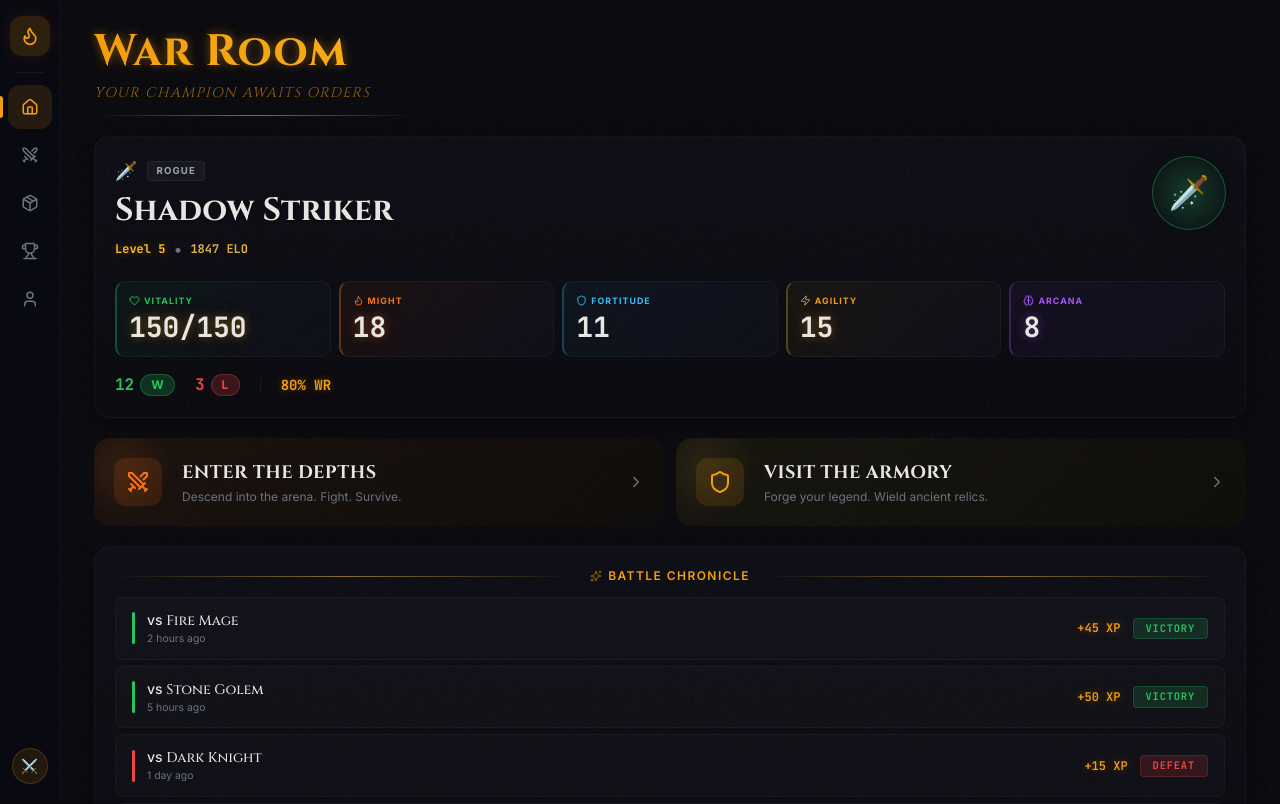
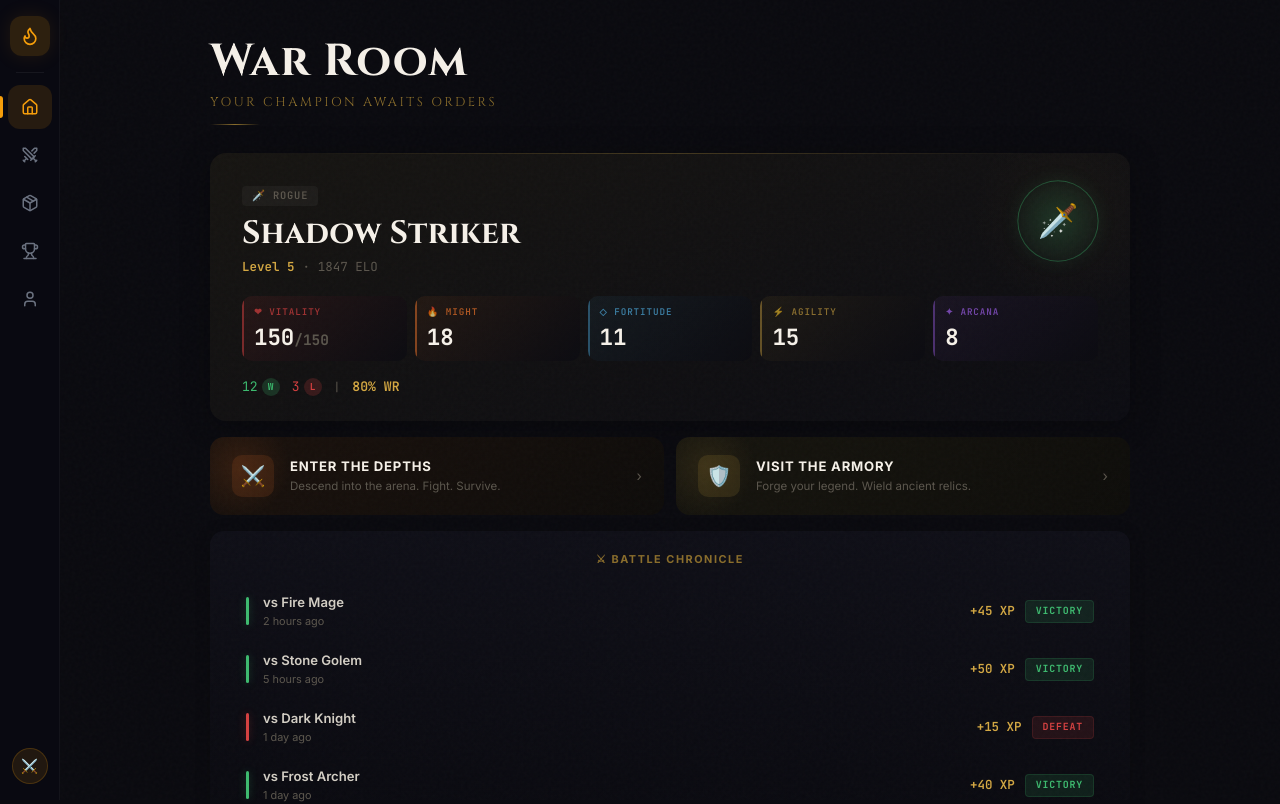
Before and after one commit to Dev-Busters/agent-arena, a Next.js app in the folder frontend/: page /dashboard in a window 1280 px wide. Shown: the top 804 px of the page. Built offline with nearby package versions, Linux system fonts and the light colour scheme.

Commit message:
Dashboard: Match visual reference exactly (stat boxes, hero card, icons, chronicle)

```diff
--- a/frontend/src/app/(app)/dashboard/page.tsx
+++ b/frontend/src/app/(app)/dashboard/page.tsx
@@ -1,8 +1,12 @@
 'use client';
 
-import { motion, AnimatePresence } from 'framer-motion';
+import { motion } from 'framer-motion';
 import Link from 'next/link';
-import { Flame, Shield, Zap, Brain, Heart, Swords, ChevronRight, Sparkles } from 'lucide-react';
+
+/**
+ * Dashboard - War Room
+ * Styled to match agent-arena-visual-reference.html exactly
+ */
 
 const mockAgent = {
   name: 'Shadow Striker',
@@ -25,165 +29,279 @@ const mockBattles = [
   { id: 2, opponent: 'Stone Golem', result: 'win', xp: 50, date: '5 hours ago' },
   { id: 3, opponent: 'Dark Knight', result: 'loss', xp: 15, date: '1 day ago' },
   { id: 4, opponent: 'Frost Archer', result: 'win', xp: 40, date: '1 day ago' },
-  { id: 5, opponent: 'Lightning Sage', result: 'win', xp: 55, date: '2 days ago' },
 ];
 
-const typeIcons: Record<string, { icon: string; color: string; bg: string; border: string }> = {
-  warrior: { icon: '⚔️', color: '#f97316', bg: 'radial-gradient(circle, rgba(249,115,22,0.25) 0%, rgba(249,115,22,0.08) 70%)', border: 'rgba(249,115,22,0.35)' },
-  rogue:   { icon: '🗡️', color: '#22c55e', bg: 'radial-gradient(circle, rgba(34,197,94,0.25) 0%, rgba(34,197,94,0.08) 70%)',  border: 'rgba(34,197,94,0.35)' },
-  mage:    { icon: '✦',  color: '#38bdf8', bg: 'radial-gradient(circle, rgba(56,189,248,0.25) 0%, rgba(56,189,248,0.08) 70%)', border: 'rgba(56,189,248,0.35)' },
-  tank:    { icon: '🛡️', color: '#a855f7', bg: 'radial-gradient(circle, rgba(168,85,247,0.25) 0%, rgba(168,85,247,0.08) 70%)', border: 'rgba(168,85,247,0.35)' },
+// Class shape styles matching reference exactly
+const classShapes: Record<string, { icon: string; bg: string; border: string; shadow: string }> = {
+  warrior: {
+    icon: '⚔️',
+    bg: 'radial-gradient(circle, rgba(232, 114, 42, 0.2) 0%, rgba(232, 114, 42, 0.05) 70%)',
+    border: '1.5px solid rgba(232, 114, 42, 0.35)',
+    shadow: '0 0 20px rgba(232, 114, 42, 0.1)',
+  },
+  rogue: {
+    icon: '🗡️',
+    bg: 'radial-gradient(circle, rgba(61, 186, 111, 0.2) 0%, rgba(61, 186, 111, 0.05) 70%)',
+    border: '1.5px solid rgba(61, 186, 111, 0.35)',
+    shadow: '0 0 20px rgba(61, 186, 111, 0.1)',
+  },
+  mage: {
+    icon: '✦',
+    bg: 'radial-gradient(circle, rgba(77, 168, 218, 0.2) 0%, rgba(77, 168, 218, 0.05) 70%)',
+    border: '1.5px solid rgba(77, 168, 218, 0.35)',
+    shadow: '0 0 20px rgba(77, 168, 218, 0.1)',
+  },
+  tank: {
+    icon: '🛡️',
+    bg: 'radial-gradient(circle, rgba(155, 93, 229, 0.2) 0%, rgba(155, 93, 229, 0.05) 70%)',
+    border: '1.5px solid rgba(155, 93, 229, 0.35)',
+    shadow: '0 0 20px rgba(155, 93, 229, 0.1)',
+  },
 };
 
+// Stat box styles matching reference exactly
 const stats = [
-  { label: 'VITALITY', value: `${mockAgent.hp}/${mockAgent.maxHp}`, icon: Heart, color: 'text-venom', glowClass: 'text-glow-gold', gradientFrom: 'rgba(34,197,94,0.06)', borderColor: 'rgba(34,197,94,0.35)' },
-  { label: 'MIGHT', value: mockAgent.might, icon: Flame, color: 'text-fire', glowClass: 'text-glow-fire', gradientFrom: 'rgba(249,115,22,0.06)', borderColor: 'rgba(249,115,22,0.35)' },
-  { label: 'FORTITUDE', value: mockAgent.fortitude, icon: Shield, color: 'text-ice', glowClass: '', gradientFrom: 'rgba(56,189,248,0.05)', borderColor: 'rgba(56,189,248,0.28)' },
-  { label: 'AGILITY', value: mockAgent.agility, icon: Zap, color: 'text-gold', glowClass: 'text-glow-gold', gradientFrom: 'rgba(250,204,21,0.05)', borderColor: 'rgba(250,204,21,0.28)' },
-  { label: 'ARCANA', value: mockAgent.arcana, icon: Brain, color: 'text-arcane', glowClass: 'text-glow-arcane', gradientFrom: 'rgba(168,85,247,0.06)', borderColor: 'rgba(168,85,247,0.28)' },
+  {
+    label: 'Vitality',
+    icon: '❤',
+    value: `${mockAgent.hp}`,
+    suffix: `/${mockAgent.maxHp}`,
+    labelColor: 'rgba(212, 64, 64, 0.7)',
+    borderColor: 'rgba(212, 64, 64, 0.5)',
+    gradientFrom: 'rgba(212, 64, 64, 0.1)',
+  },
+  {
+    label: 'Might',
+    icon: '🔥',
+    value: mockAgent.might,
+    labelColor: 'rgba(232, 114, 42, 0.7)',
+    borderColor: 'rgba(232, 114, 42, 0.5)',
+    gradientFrom: 'rgba(232, 114, 42, 0.08)',
+  },
+  {
+    label: 'Fortitude',
+    icon: '◇',
+    value: mockAgent.fortitude,
+    labelColor: 'rgba(77, 168, 218, 0.7)',
+    borderColor: 'rgba(77, 168, 218, 0.4)',
+    gradientFrom: 'rgba(77, 168, 218, 0.07)',
+  },
+  {
+    label: 'Agility',
+    icon: '⚡',
+    value: mockAgent.agility,
+    labelColor: 'rgba(212, 168, 67, 0.6)',
+    borderColor: 'rgba(212, 168, 67, 0.4)',
+    gradientFrom: 'rgba(212, 168, 67, 0.07)',
+  },
+  {
+    label: 'Arcana',
+    icon: '✦',
+    value: mockAgent.arcana,
+    labelColor: 'rgba(155, 93, 229, 0.7)',
+    borderColor: 'rgba(155, 93, 229, 0.4)',
+    gradientFrom: 'rgba(155, 93, 229, 0.08)',
+  },
 ];
 
 export default function DashboardPage() {
   const winRate = ((mockAgent.wins / (mockAgent.wins + mockAgent.losses)) * 100).toFixed(0);
-  const typeInfo = typeIcons[mockAgent.type];
+  const shape = classShapes[mockAgent.type];
 
   return (
-    <div className="min-h-screen p-6">
-      <div className="max-w-6xl mx-auto space-y-5">
-
-        {/* Header */}
-        <motion.div initial={{ opacity: 0, y: -10 }} animate={{ opacity: 1, y: 0 }}>
-          <h1 className="font-display text-[2.75rem] font-bold tracking-wide leading-tight text-gradient-gold text-glow-gold">
+    <div className="min-h-screen p-10 max-w-[1000px] mx-auto">
+      {/* Page Header - Left aligned */}
+      <motion.div
+        initial={{ opacity: 0, y: -10 }}
+        animate={{ opacity: 1, y: 0 }}
+        className="mb-7"
+      >
+        <h1 className="font-display text-[2.8rem] font-bold text-[#f5f0e8] tracking-wide leading-none">
           War Room
         </h1>
-          <p className="text-[#92600a] italic font-display text-sm tracking-widest uppercase mt-1">
+        <p className="font-display text-[0.8rem] font-normal tracking-[0.2em] uppercase text-[#8a6d2b] mt-2">
           Your champion awaits orders
         </p>
-          <motion.div
-            initial={{ scaleX: 0 }}
-            animate={{ scaleX: 1 }}
-            transition={{ delay: 0.2, duration: 0.6, ease: 'easeOut' }}
-            className="divider-gold max-w-xs mt-3 origin-left"
+        <div
+          className="mt-3"
+          style={{
+            width: 50,
+            height: 1,
+            background: 'linear-gradient(90deg, transparent, #8a6d2b, transparent)',
+          }}
         />
       </motion.div>
 
-        {/* Agent Hero Card */}
+      {/* Hero Agent Card */}
       <motion.div
         initial={{ opacity: 0, y: 20 }}
         animate={{ opacity: 1, y: 0 }}
-          transition={{ delay: 0.1, duration: 0.5 }}
-          className="game-card p-5"
+        transition={{ delay: 0.1 }}
+        className="relative rounded-2xl overflow-hidden mb-4"
+        style={{
+          background: 'linear-gradient(160deg, rgba(24, 22, 18, 0.9) 0%, rgba(12, 12, 18, 0.95) 100%)',
+          boxShadow: '0 4px 30px rgba(0, 0, 0, 0.3)',
+          padding: '28px 32px 24px',
+        }}
       >
-          <div className="flex items-start justify-between mb-5">
-            <div className="space-y-1.5">
-              <div className="flex items-center gap-2.5">
-                <span className="text-lg" style={{ color: typeInfo.color }}>{typeInfo.icon}</span>
-                <span className="px-2 py-0.5 rounded text-[0.6rem] font-bold uppercase tracking-[0.12em] text-[#9ca3af]"
-                  style={{ background: 'rgba(255,255,255,0.04)', border: '1px solid rgba(255,255,255,0.06)' }}>
-                  {mockAgent.class}
-                </span>
+        {/* Subtle warm glow top edge */}
+        <div
+          className="absolute top-0 left-[10%] right-[10%] h-px"
+          style={{
+            background: 'linear-gradient(90deg, transparent, rgba(212, 168, 67, 0.25), transparent)',
+          }}
+        />
+        {/* Ambient glow in corner */}
+        <div
+          className="absolute pointer-events-none"
+          style={{
+            top: -40,
+            right: -40,
+            width: 200,
+            height: 200,
+            background: 'radial-gradient(circle, rgba(212, 168, 67, 0.04) 0%, transparent 70%)',
+          }}
+        />
+
+        {/* Top row */}
+        <div className="flex justify-between items-start mb-5 relative z-10">
+          <div className="flex-1">
+            {/* Class badge */}
+            <div
+              className="inline-flex items-center gap-1.5 font-mono text-[0.65rem] font-semibold tracking-[0.08em] uppercase text-[#5c574e] rounded px-2.5 py-0.5 mb-2"
+              style={{ background: 'rgba(255, 255, 255, 0.04)' }}
+            >
+              {shape.icon} {mockAgent.class}
             </div>
-              <h2 className="font-display text-[2rem] font-bold text-[#e8e6e3] leading-tight text-shadow-sm">
+            <h2 className="font-display text-[2rem] font-bold text-[#f5f0e8] leading-tight mb-1">
               {mockAgent.name}
             </h2>
-              <div className="flex items-center gap-2">
-                <span className="font-mono text-xs text-gold-bright font-bold text-glow-gold">Level {mockAgent.level}</span>
-                <span className="text-[#6b7280]">•</span>
-                <span className="font-mono text-xs shimmer-gold font-bold">{mockAgent.elo} ELO</span>
+            <div className="font-mono text-[0.78rem] text-[#5c574e] flex items-center gap-2">
+              <span className="text-[#d4a843] font-semibold">Level {mockAgent.level}</span>
+              <span>·</span>
+              <span>{mockAgent.elo} ELO</span>
             </div>
           </div>
 
-            {/* Agent icon with breathe animation */}
+          {/* Agent icon - matching reference shape styling */}
           <motion.div
-              className="rounded-full flex items-center justify-center"
-              animate={{ scale: [1, 1.03, 1] }}
+            className="rounded-full flex items-center justify-center flex-shrink-0"
+            animate={{ scale: [1, 1.02, 1] }}
             transition={{ duration: 4, repeat: Infinity, ease: 'easeInOut' }}
             style={{
-                width: 72, height: 72,
-                background: typeInfo.bg,
-                border: `1.5px solid ${typeInfo.border}`,
-                boxShadow: `inset 0 0 20px rgba(0,0,0,0.2), 0 0 24px rgba(0,0,0,0.3)`,
+              width: 80,
+              height: 80,
+              background: shape.bg,
+              border: shape.border,
+              boxShadow: shape.shadow,
               fontSize: 32,
             }}
           >
-              {typeInfo.icon}
+            {shape.icon}
           </motion.div>
         </div>
 
         {/* Stats Grid */}
-          <div className="grid grid-cols-5 gap-2 mb-4">
-            {stats.map((stat, idx) => {
-              const Icon = stat.icon;
-              return (
+        <div className="grid grid-cols-5 gap-2 mb-4 relative z-10">
+          {stats.map((stat, idx) => (
             <motion.div
               key={stat.label}
               initial={{ opacity: 0, y: 12 }}
               animate={{ opacity: 1, y: 0 }}
-                  transition={{ delay: 0.2 + idx * 0.08, ease: 'easeOut' }}
-                  whileHover={{ scale: 1.04, transition: { duration: 0.2 } }}
-                  className="rounded-[10px] p-3 relative overflow-hidden cursor-default"
+              transition={{ delay: 0.2 + idx * 0.06 }}
+              className="rounded-[10px] p-[10px_12px] relative overflow-hidden"
               style={{
-                    background: `linear-gradient(135deg, ${stat.gradientFrom} 0%, rgba(15,15,25,0.9) 100%)`,
-                    border: `1px solid rgba(255,255,255,0.04)`,
-                    borderLeftWidth: '2px',
-                    borderLeftColor: stat.borderColor,
+                background: `linear-gradient(135deg, ${stat.gradientFrom} 0%, rgba(12, 12, 18, 0.8) 100%)`,
               }}
             >
-                  <div className="flex items-center gap-1 mb-0.5">
-                    <Icon size={11} className={stat.color} />
-                    <span className={`text-[0.55rem] uppercase tracking-[0.12em] font-bold ${stat.color}`}>{stat.label}</span>
+              {/* Left border accent */}
+              <div
+                className="absolute left-0 top-0 bottom-0 w-[2px]"
+                style={{ background: stat.borderColor }}
+              />
+              <div
+                className="font-mono text-[0.58rem] font-semibold tracking-[0.1em] uppercase mb-[3px] flex items-center gap-1"
+                style={{ color: stat.labelColor }}
+              >
+                {stat.icon} {stat.label}
               </div>
-                  <div className={`font-mono text-[1.75rem] font-bold text-[#e8e6e3] leading-tight ${stat.glowClass}`}>
+              <div className="font-mono text-[1.4rem] font-bold text-[#f5f0e8] leading-tight">
                 {stat.value}
+                {stat.suffix && (
+                  <span className="text-[#5c574e] text-[0.9rem]">{stat.suffix}</span>
+                )}
               </div>
             </motion.div>
-              );
-            })}
+          ))}
         </div>
 
         {/* Win/Loss Record */}
-          <div className="flex items-center gap-5">
-            <div className="flex items-center gap-1.5">
-              <span className="text-venom font-mono font-bold text-base">{mockAgent.wins}</span>
-              <span className="badge-win">W</span>
-            </div>
-            <div className="flex items-center gap-1.5">
-              <span className="text-blood font-mono font-bold text-base">{mockAgent.losses}</span>
-              <span className="badge-loss">L</span>
-            </div>
-            <div className="h-3.5 w-px bg-white/[0.06]" />
-            <span className="font-mono text-gold font-bold text-sm text-glow-gold">{winRate}% WR</span>
+        <div className="flex items-center gap-3 font-mono text-[0.82rem] relative z-10">
+          <span className="text-[#3dba6f] flex items-center gap-1">
+            {mockAgent.wins}
+            <span
+              className="w-[18px] h-[18px] rounded-full inline-flex items-center justify-center text-[0.6rem] font-bold"
+              style={{ background: 'rgba(61, 186, 111, 0.2)' }}
+            >
+              W
+            </span>
+          </span>
+          <span className="text-[#d44040] flex items-center gap-1">
+            {mockAgent.losses}
+            <span
+              className="w-[18px] h-[18px] rounded-full inline-flex items-center justify-center text-[0.6rem] font-bold"
+              style={{ background: 'rgba(212, 64, 64, 0.2)' }}
+            >
+              L
+            </span>
+          </span>
+          <span className="text-[#5c574e] text-[0.7rem]">|</span>
+          <span className="text-[#d4a843] font-semibold">{winRate}% WR</span>
         </div>
       </motion.div>
 
-        {/* Quick Action Cards */}
-        <div className="grid grid-cols-1 md:grid-cols-2 gap-3">
+      {/* Action Cards */}
+      <div className="grid grid-cols-2 gap-3 mb-4">
         <motion.div
           initial={{ opacity: 0, x: -20 }}
           animate={{ opacity: 1, x: 0 }}
           transition={{ delay: 0.3 }}
         >
-            <Link href="/arena" className="group action-card-fire flex items-center gap-5 p-5 rounded-2xl transition-all duration-300">
-              <motion.div
-                className="w-12 h-12 rounded-xl flex items-center justify-center relative z-10"
-                whileHover={{ rotate: [0, -5, 5, 0], transition: { duration: 0.4 } }}
-                style={{ background: 'rgba(249,115,22,0.12)' }}
+          <Link
+            href="/arena"
+            className="group relative rounded-[14px] overflow-hidden flex items-center gap-4 p-[18px_22px] transition-all duration-300"
+            style={{
+              background: 'linear-gradient(135deg, rgba(28, 18, 12, 0.9) 0%, rgba(14, 12, 10, 0.95) 100%)',
+            }}
           >
-                <Swords size={24} className="text-fire" />
-              </motion.div>
+            {/* Corner glow */}
+            <div
+              className="absolute pointer-events-none"
+              style={{
+                top: -20,
+                left: -20,
+                width: 100,
+                height: 100,
+                background: 'radial-gradient(circle, rgba(232, 114, 42, 0.12) 0%, transparent 70%)',
+              }}
+            />
+            <div
+              className="w-[42px] h-[42px] rounded-[10px] flex items-center justify-center text-[20px] flex-shrink-0 relative z-10"
+              style={{ background: 'rgba(232, 114, 42, 0.12)', color: '#e8722a' }}
+            >
+              ⚔️
+            </div>
             <div className="flex-1 relative z-10">
-                <h3 className="font-display text-lg font-bold text-[#e8e6e3] group-hover:text-gradient-fire transition-all duration-300 tracking-wide">
-                  ENTER THE DEPTHS
+              <h3 className="font-body text-[0.82rem] font-bold tracking-[0.06em] uppercase text-[#f5f0e8] mb-[1px]">
+                Enter the Depths
               </h3>
-                <p className="text-[#6b7280] text-xs mt-0.5">Descend into the arena. Fight. Survive.</p>
+              <p className="text-[0.72rem] text-[#5c574e]">
+                Descend into the arena. Fight. Survive.
+              </p>
             </div>
-              <motion.div
-                className="relative z-10"
-                animate={{ x: [0, 3, 0] }}
-                transition={{ duration: 1.5, repeat: Infinity }}
-              >
-                <ChevronRight size={18} className="text-[#6b7280] group-hover:text-fire transition-colors" />
-              </motion.div>
+            <span className="text-[#5c574e] text-[14px] relative z-10 group-hover:translate-x-[3px] transition-transform">
+              ›
+            </span>
           </Link>
         </motion.div>
 
@@ -192,21 +310,41 @@ export default function DashboardPage() {
           animate={{ opacity: 1, x: 0 }}
           transition={{ delay: 0.35 }}
         >
-            <Link href="/inventory" className="group action-card-gold flex items-center gap-5 p-5 rounded-2xl transition-all duration-300">
-              <motion.div
-                className="w-12 h-12 rounded-xl flex items-center justify-center relative z-10"
-                whileHover={{ rotate: [0, -5, 5, 0], transition: { duration: 0.4 } }}
-                style={{ background: 'rgba(245,158,11,0.12)' }}
+          <Link
+            href="/inventory"
+            className="group relative rounded-[14px] overflow-hidden flex items-center gap-4 p-[18px_22px] transition-all duration-300"
+            style={{
+              background: 'linear-gradient(135deg, rgba(24, 22, 14, 0.9) 0%, rgba(14, 13, 10, 0.95) 100%)',
+            }}
           >
-                <Shield size={24} className="text-gold" />
-              </motion.div>
+            {/* Corner glow */}
+            <div
+              className="absolute pointer-events-none"
+              style={{
+                top: -20,
+                left: -20,
+                width: 100,
+                height: 100,
+                background: 'radial-gradient(circle, rgba(212, 168, 67, 0.1) 0%, transparent 70%)',
+              }}
+            />
+            <div
+              className="w-[42px] h-[42px] rounded-[10px] flex items-center justify-center text-[20px] flex-shrink-0 relative z-10"
+              style={{ background: 'rgba(212, 168, 67, 0.12)', color: '#d4a843' }}
+            >
+              🛡️
+            </div>
             <div className="flex-1 relative z-10">
-                <h3 className="font-display text-lg font-bold text-[#e8e6e3] group-hover:text-gradient-gold transition-all duration-300 tracking-wide">
-                  VISIT THE ARMORY
+              <h3 className="font-body text-[0.82rem] font-bold tracking-[0.06em] uppercase text-[#f5f0e8] mb-[1px]">
+                Visit the Armory
               </h3>
-                <p className="text-[#6b7280] text-xs mt-0.5">Forge your legend. Wield ancient relics.</p>
+              <p className="text-[0.72rem] text-[#5c574e]">
+                Forge your legend. Wield ancient relics.
+              </p>
             </div>
-              <ChevronRight size={18} className="text-[#6b7280] group-hover:text-gold transition-colors relative z-10" />
+            <span className="text-[#5c574e] text-[14px] relative z-10 group-hover:translate-x-[3px] transition-transform">
+              ›
+            </span>
           </Link>
         </motion.div>
       </div>
@@ -216,39 +354,57 @@ export default function DashboardPage() {
         initial={{ opacity: 0, y: 20 }}
         animate={{ opacity: 1, y: 0 }}
         transition={{ delay: 0.4 }}
-          className="game-card p-5"
+        className="rounded-[14px] p-[20px_24px]"
+        style={{
+          background: 'linear-gradient(180deg, rgba(18, 18, 28, 0.6) 0%, rgba(10, 10, 16, 0.8) 100%)',
+          boxShadow: '0 2px 16px rgba(0, 0, 0, 0.2)',
+        }}
       >
-          {/* Ornamental section header */}
-          <div className="ornament-header mb-3">
-            <span className="text-[0.75rem] font-semibold text-gold uppercase tracking-[0.12em] whitespace-nowrap flex items-center gap-1.5">
-              <Sparkles size={12} className="text-gold-dim" />
-              Battle Chronicle
-            </span>
+        <div className="font-body text-[0.68rem] font-bold tracking-[0.14em] uppercase text-[#8a6d2b] text-center mb-4 flex items-center justify-center gap-1.5">
+          ⚔ Battle Chronicle
         </div>
 
-          <div className="space-y-1.5">
+        <div className="space-y-[2px]">
           {mockBattles.map((battle, idx) => (
             <motion.div
               key={battle.id}
               initial={{ opacity: 0, x: -10 }}
               animate={{ opacity: 1, x: 0 }}
-                transition={{ delay: 0.45 + idx * 0.06, ease: 'easeOut' }}
-                className="battle-row justify-between"
+              transition={{ delay: 0.45 + idx * 0.06 }}
+              className="flex items-center rounded-lg p-[10px_12px] hover:bg-white/[0.02] transition-colors"
             >
-                <div className="flex items-center gap-3">
-                  <div className={`w-[3px] h-8 rounded-full ${battle.result === 'win' ? 'bg-venom' : 'bg-blood'}`} />
-                  <div>
-                    <div className="text-[#e8e6e3] font-medium text-sm">vs <span className="font-display">{battle.opponent}</span></div>
-                    <div className="text-[0.65rem] text-[#6b7280]">{battle.date}</div>
+              {/* Win/Loss indicator with glow */}
+              <div
+                className="w-[3px] h-7 rounded-sm mr-3.5 flex-shrink-0"
+                style={{
+                  background: battle.result === 'win' ? '#3dba6f' : '#d44040',
+                  boxShadow: battle.result === 'win'
+                    ? '0 0 8px rgba(61, 186, 111, 0.3)'
+                    : '0 0 8px rgba(212, 64, 64, 0.3)',
+                }}
+              />
+              <div className="flex-1">
+                <div className="text-[0.82rem] font-semibold text-[#d4cfc5]">
+                  vs {battle.opponent}
                 </div>
+                <div className="text-[0.68rem] text-[#5c574e]">{battle.date}</div>
               </div>
-                <div className="flex items-center gap-3">
-                  <span className="text-gold font-mono text-xs font-semibold text-glow-gold">+{battle.xp} XP</span>
-                  <span className={`font-mono text-[0.65rem] font-bold tracking-[0.08em] px-3 py-0.5 rounded ${
-                    battle.result === 'win'
-                      ? 'bg-venom/[0.15] text-venom border border-venom/20'
-                      : 'bg-blood/[0.15] text-blood border border-blood/20'
-                  }`}>
+              <div className="flex items-center gap-2.5">
+                <span className="font-mono text-[0.78rem] font-semibold text-[#d4a843]">
+                  +{battle.xp} XP
+                </span>
+                <span
+                  className="font-mono text-[0.62rem] font-bold tracking-[0.08em] px-2.5 py-[3px] rounded"
+                  style={{
+                    background: battle.result === 'win'
+                      ? 'rgba(61, 186, 111, 0.12)'
+                      : 'rgba(212, 64, 64, 0.12)',
+                    color: battle.result === 'win' ? '#3dba6f' : '#d44040',
+                    border: battle.result === 'win'
+                      ? '1px solid rgba(61, 186, 111, 0.15)'
+                      : '1px solid rgba(212, 64, 64, 0.15)',
+                  }}
+                >
                   {battle.result === 'win' ? 'VICTORY' : 'DEFEAT'}
                 </span>
               </div>
@@ -256,8 +412,6 @@ export default function DashboardPage() {
           ))}
         </div>
       </motion.div>
-
-      </div>
     </div>
   );
 }
```
Lines whose indentation alone changed are shown as unchanged.
